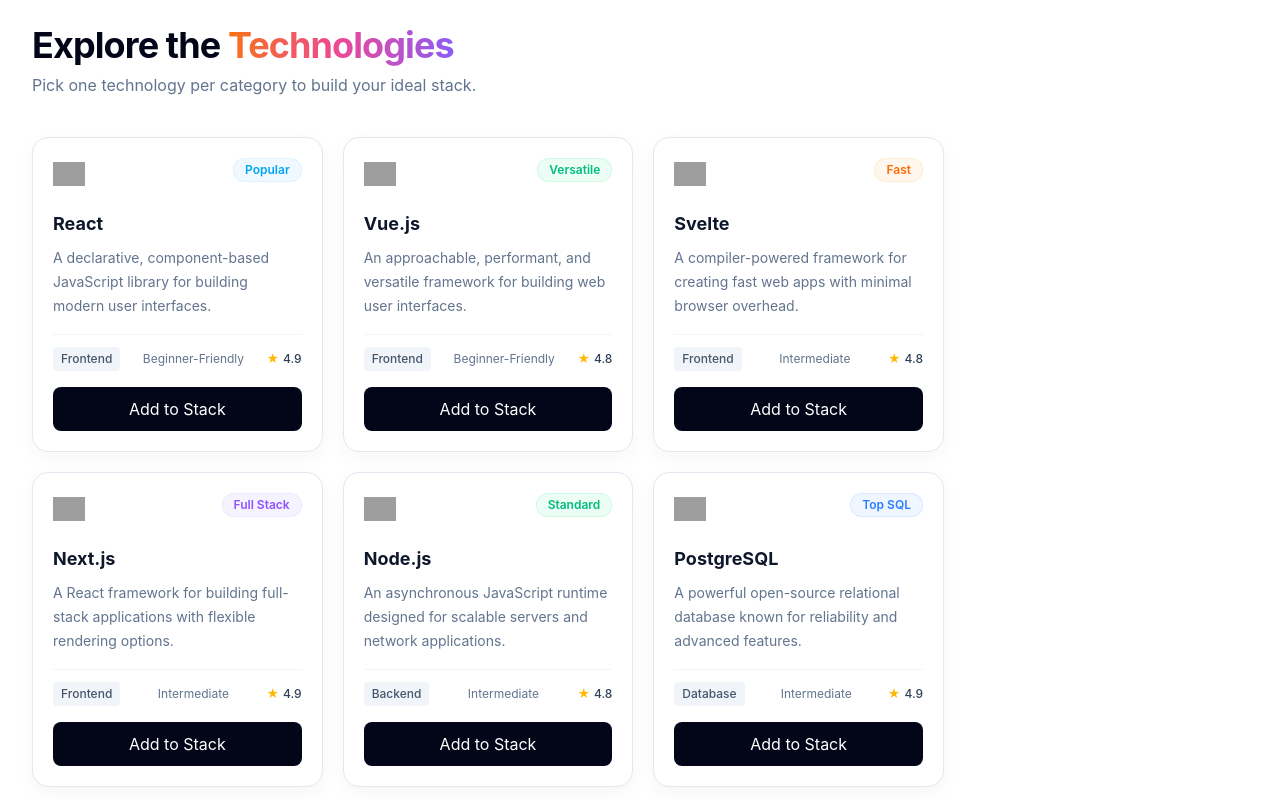
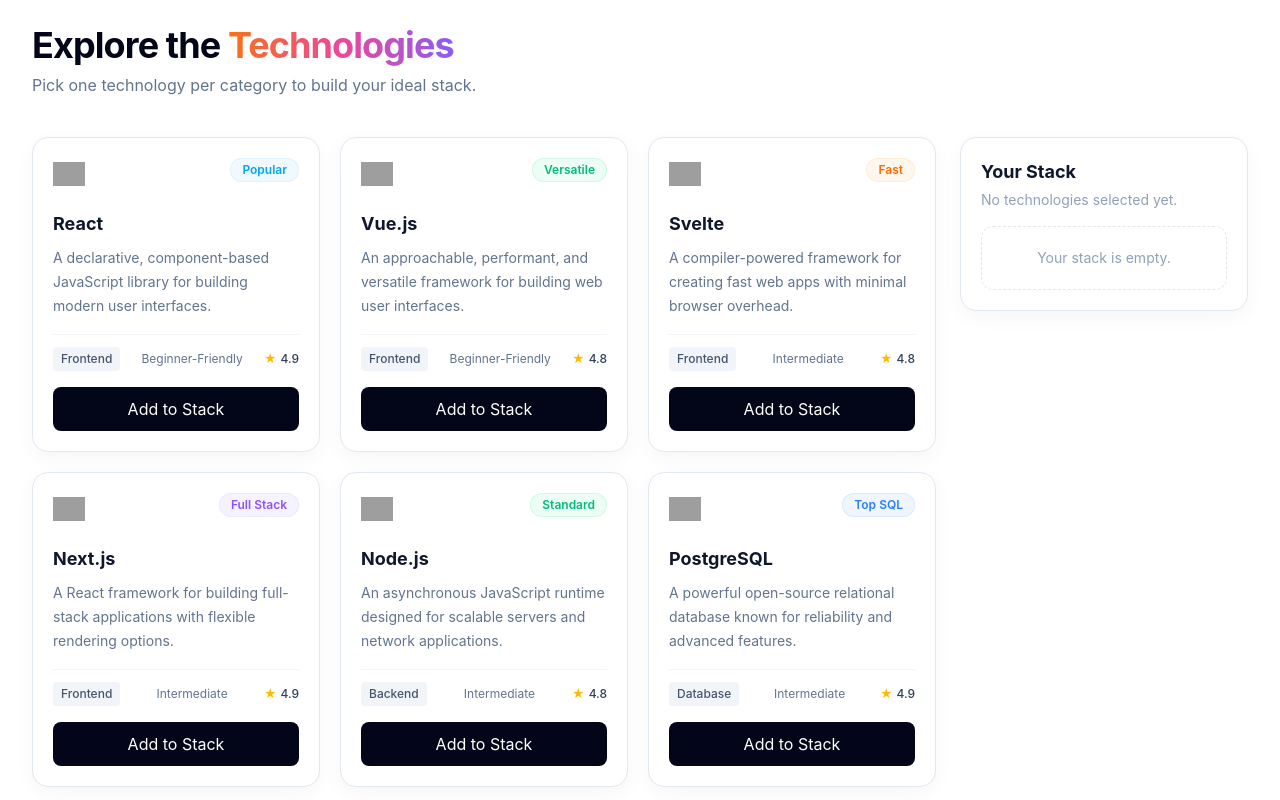
Before and after one commit to rownak2385/ph-b14-assignment5, a React (Vite) app in the folder B14-A05-DevStack/: page / in a window 1280 px wide. Shown: the part 680-1480 px from the top of the page. Built offline with nearby package versions, Linux system fonts and the light colour scheme; grey boxes are pictures that could not be loaded.

Commit message:
Implement technology stack selection and sidebar functionality

```diff
--- a/B14-A05-DevStack/src/App.jsx
+++ b/B14-A05-DevStack/src/App.jsx
@@ -1,9 +1,30 @@
+import { useState } from 'react'
 import Hero from './components/Hero.jsx'
 import Navbar from './components/Navbar.jsx'
+import StackSidebar from './components/StackSidebar.jsx'
 import TechnologyGrid from './components/TechnologyGrid.jsx'
 import technologies from './data/technologies.json'
 
 function App() {
+  const [selectedStack, setSelectedStack] = useState([])
+
+  function addToStack(technology) {
+    setSelectedStack((currentStack) => {
+      const isAlreadySelected = currentStack.some((item) => item.id === technology.id)
+      return isAlreadySelected ? currentStack : [...currentStack, technology]
+    })
+  }
+
+  function removeFromStack(technologyId) {
+    setSelectedStack((currentStack) =>
+      currentStack.filter((technology) => technology.id !== technologyId),
+    )
+  }
+
+  function removeAllStack() {
+    setSelectedStack([])
+  }
+
   return (
     <div className="min-h-screen">
       <Navbar />
@@ -20,8 +41,17 @@
               </p>
             </div>
 
-            <div className="mt-10 xl:w-3/4">
-              <TechnologyGrid technologies={technologies} />
+            <div className="mt-10 grid gap-6 xl:grid-cols-[minmax(0,1fr)_18rem] xl:items-start">
+              <TechnologyGrid
+                technologies={technologies}
+                addToStack={addToStack}
+                selectedStack={selectedStack}
+              />
+              <StackSidebar
+                selectedStack={selectedStack}
+                removeFromStack={removeFromStack}
+                removeAllStack={removeAllStack}
+              />
             </div>
           </div>
         </section>
--- /dev/null
+++ b/B14-A05-DevStack/src/components/StackSidebar.jsx
@@ -0,0 +1,60 @@
+function StackSidebar({ selectedStack, removeFromStack, removeAllStack }) {
+  const selectedCount = selectedStack.length
+  const selectionLabel =
+    selectedCount === 0
+      ? 'No technologies selected yet.'
+      : `${selectedCount} ${selectedCount === 1 ? 'Technology' : 'Technologies'} Selected`
+
+  return (
+    <aside className="w-full rounded-2xl border border-slate-200 bg-white p-5 shadow-[0_6px_20px_rgba(15,23,42,0.04)] xl:sticky xl:top-24 xl:w-72">
+      <h2 className="text-lg font-bold text-slate-900">Your Stack</h2>
+      <p className="mt-1 text-sm text-slate-400">{selectionLabel}</p>
+
+      {selectedCount === 0 ? (
+        <div className="mt-4 grid min-h-16 place-items-center rounded-xl border border-dashed border-slate-200 px-4 text-center text-sm text-slate-400">
+          Your stack is empty.
+        </div>
+      ) : (
+        <div>
+          <ul className="mt-4 space-y-2">
+            {selectedStack.map((technology) => (
+              <li
+                key={technology.id}
+                className="flex items-center gap-3 rounded-lg border border-slate-200 px-3 py-2"
+              >
+                <img
+                  src={technology.icon}
+                  alt=""
+                  className="size-8 shrink-0 object-contain"
+                  loading="lazy"
+                />
+                <div className="min-w-0 flex-1">
+                  <p className="truncate text-sm font-semibold text-slate-900">{technology.name}</p>
+                  <p className="text-xs text-slate-400">{technology.category}</p>
+                </div>
+                <button
+                  type="button"
+                  onClick={() => removeFromStack(technology.id)}
+                  className="grid size-8 shrink-0 place-items-center rounded-md text-2xl font-light leading-none text-slate-400 transition-colors hover:bg-slate-50 hover:text-red-500"
+                  aria-label={`Remove ${technology.name} from stack`}
+                >
+                  <span aria-hidden="true">×</span>
+                </button>
+              </li>
+            ))}
+          </ul>
+
+          <button
+            type="button"
+            onClick={removeAllStack}
+            className="mt-12 w-full rounded-lg border border-red-300 bg-white px-4 py-2 text-sm font-semibold text-red-500 transition-colors hover:border-red-400 hover:bg-red-50"
+          >
+            Remove All
+          </button>
+        </div>
+      )}
+    </aside>
+  )
+}
+
+export default StackSidebar
--- a/B14-A05-DevStack/src/components/TechnologyCard.jsx
+++ b/B14-A05-DevStack/src/components/TechnologyCard.jsx
@@ -13,9 +13,10 @@
   Modern: 'bg-cyan-50 text-cyan-500 ring-cyan-100',
 }
 
-function TechnologyCard({ technology }) {
+function TechnologyCard({ technology, addToStack, selectedStack }) {
   const { name, category, description, icon, rating, difficulty, badge } = technology
   const badgeClassName = badgeStyles[badge] ?? 'bg-slate-50 text-slate-500 ring-slate-100'
+  const isSelected = selectedStack.some((selectedTechnology) => selectedTechnology.id === technology.id)
 
   return (
     <article className="flex h-full min-h-72 flex-col rounded-2xl border border-slate-200 bg-white p-5 shadow-[0_6px_20px_rgba(15,23,42,0.04)]">
@@ -44,9 +45,11 @@
 
       <button
         type="button"
-        className="mt-4 w-full rounded-lg bg-slate-950 px-4 py-2.5 text-sm font-medium text-white transition-colors hover:bg-slate-800"
+        onClick={() => addToStack(technology)}
+        disabled={isSelected}
+        className="mt-4 w-full rounded-lg bg-slate-950 px-4 py-2.5 text-sm font-medium text-white transition-colors hover:bg-slate-800 disabled:cursor-not-allowed disabled:bg-slate-300"
       >
-        Add to Stack
+        {isSelected ? '✓ Added to Stack' : 'Add to Stack'}
       </button>
     </article>
   )
--- a/B14-A05-DevStack/src/components/TechnologyGrid.jsx
+++ b/B14-A05-DevStack/src/components/TechnologyGrid.jsx
@@ -1,10 +1,15 @@
 import TechnologyCard from './TechnologyCard.jsx'
 
-function TechnologyGrid({ technologies }) {
+function TechnologyGrid({ technologies, addToStack, selectedStack }) {
   return (
     <div className="grid grid-cols-1 gap-5 sm:grid-cols-2 lg:grid-cols-3">
       {technologies.map((technology) => (
-        <TechnologyCard key={technology.id} technology={technology} />
+        <TechnologyCard
+          key={technology.id}
+          technology={technology}
+          addToStack={addToStack}
+          selectedStack={selectedStack}
+        />
       ))}
     </div>
   )
```
